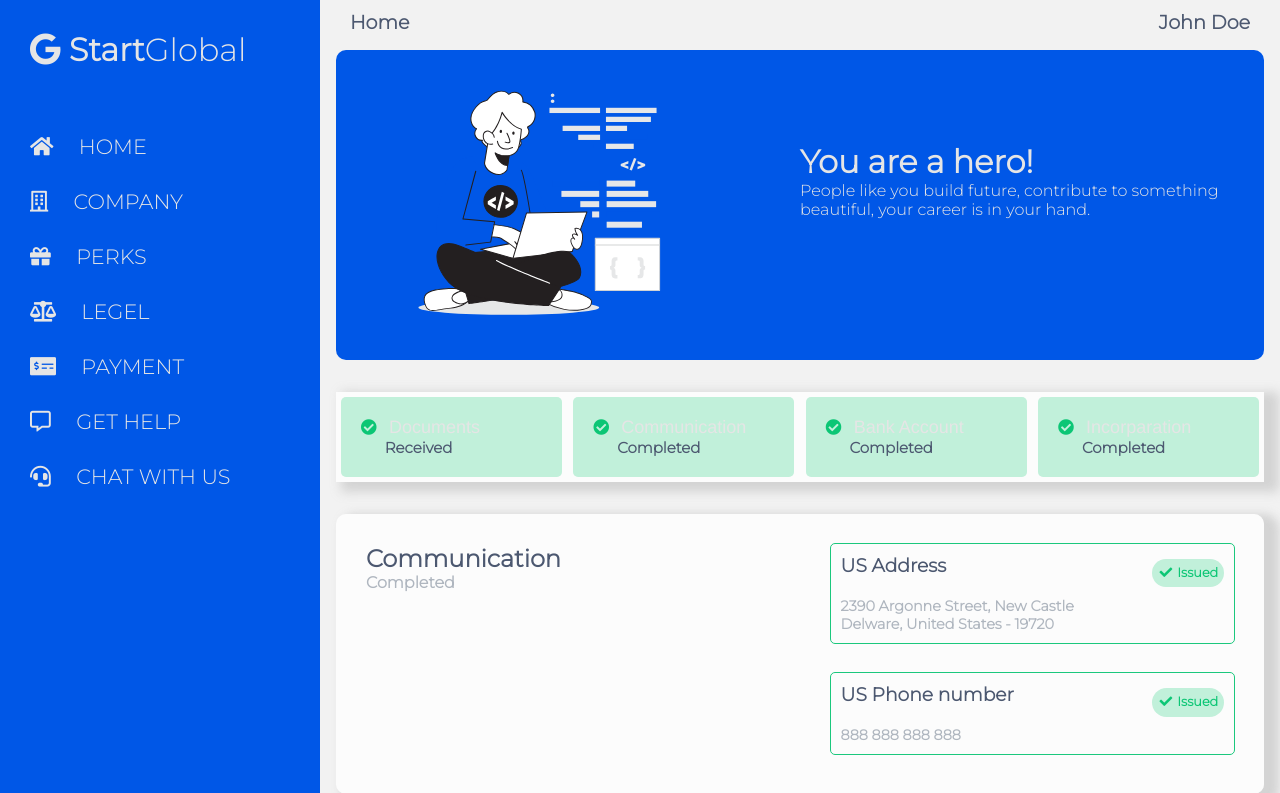
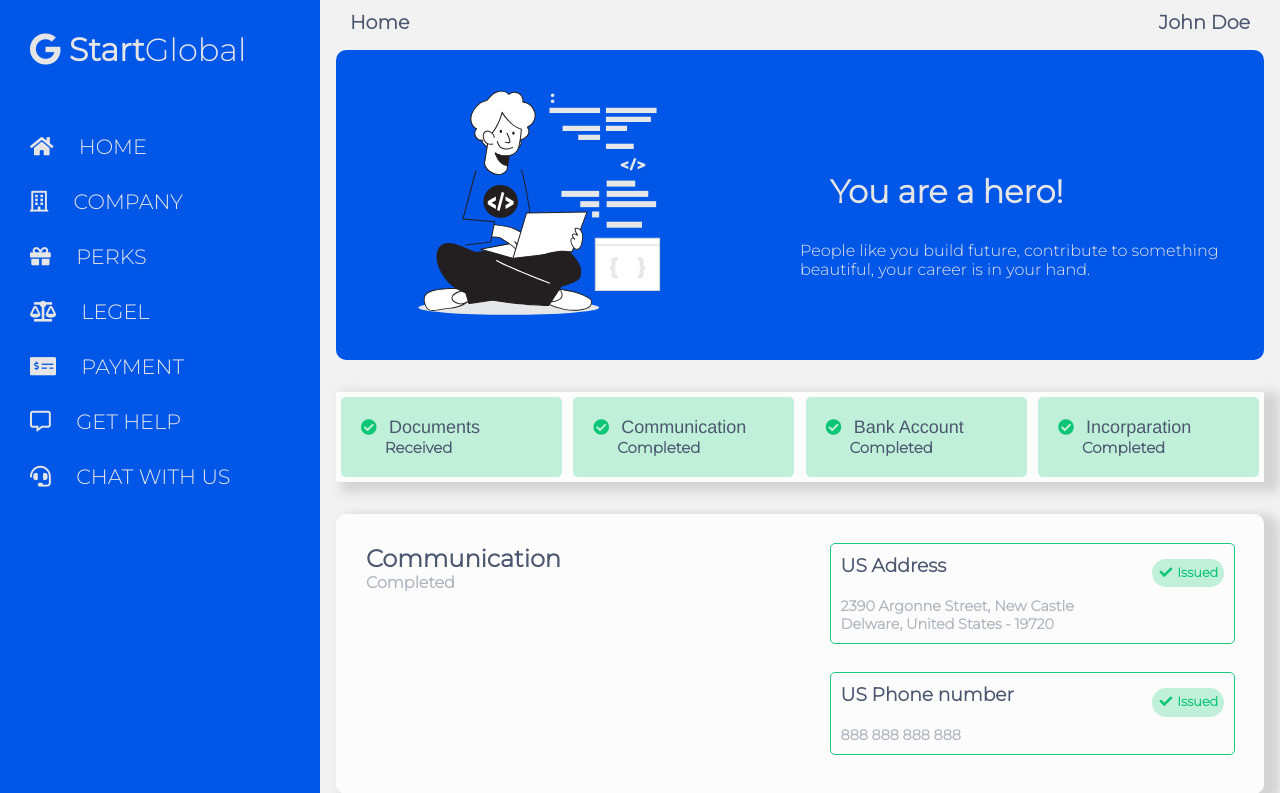
Before and after one commit to sakibian/quickpay, a PHP site: page / in a window 1280 px wide. Shown: the top 793 px of the page. Run offline with PHP 8.4, Linux system fonts and the light colour scheme.

Commit message:
update style.css

```diff
--- a/style.css
+++ b/style.css
@@ -28,7 +28,7 @@
   border-bottom-right-radius: 25px; */
 }
 
-.title {
+.container h1 {
   color: #e5e5e5;
   padding: 30px;
   font-weight: 900;
```
